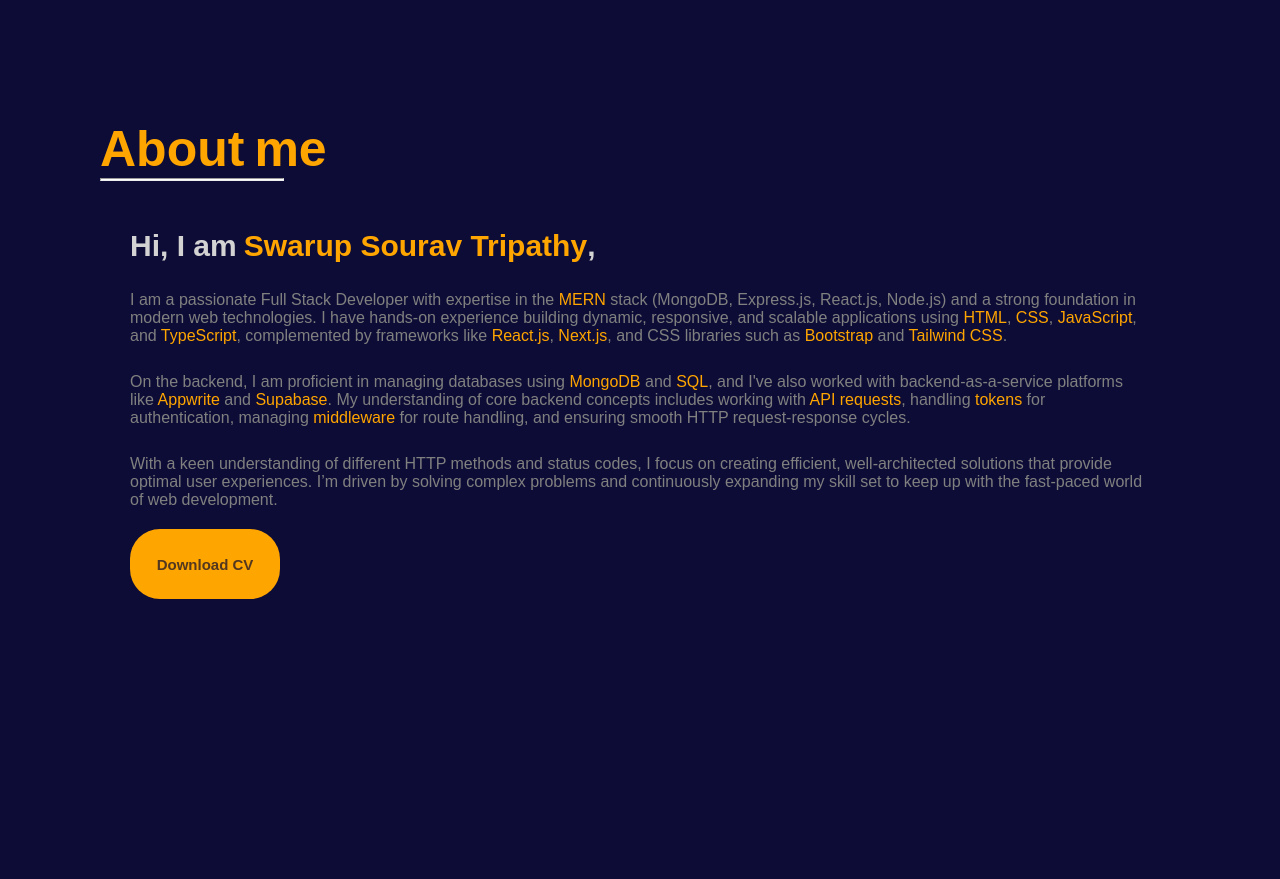
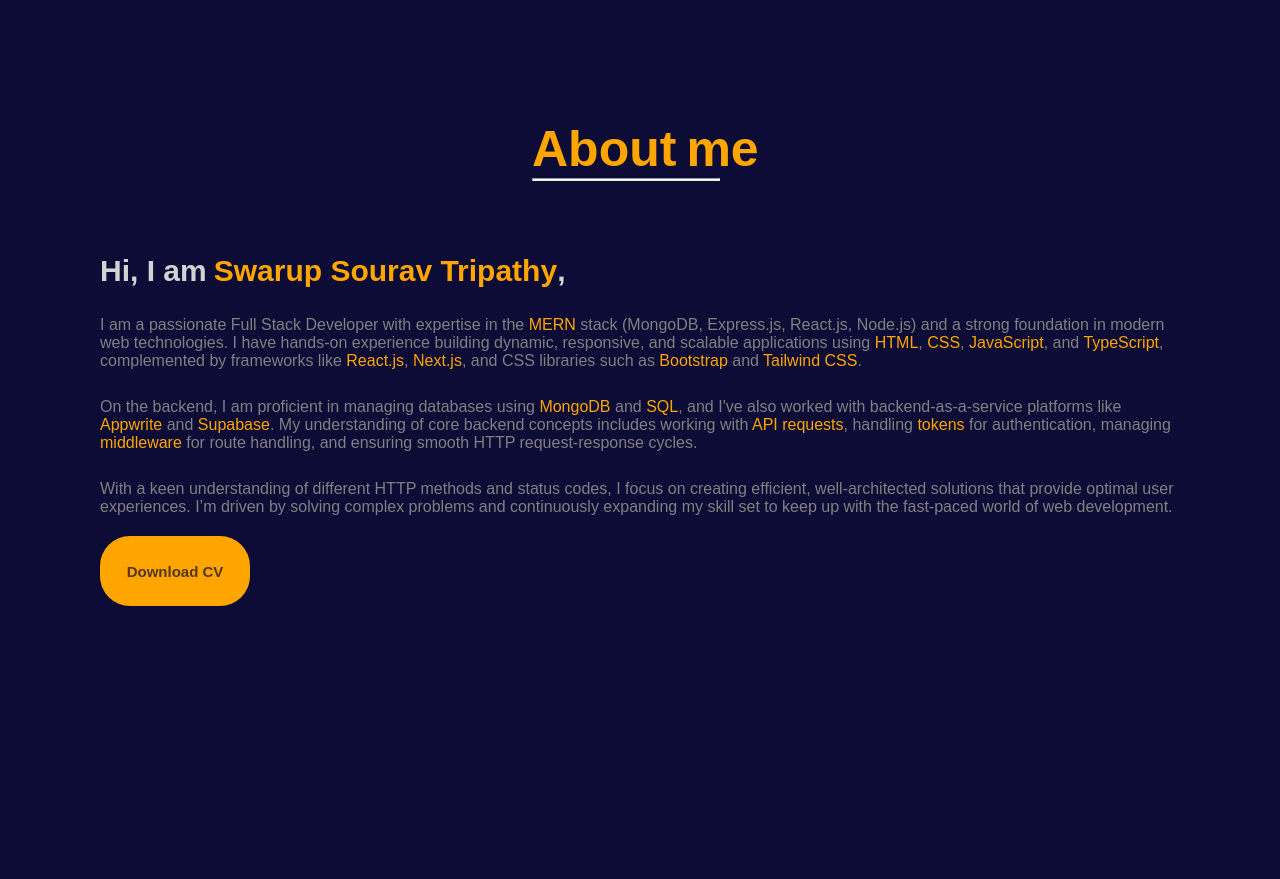
Before and after one commit to swarup-sourav-tripathy/portfolio.react, a React (Vite) app: page / in a window 1280 px wide. Shown: the part 940-1819 px from the top of the page. Built offline with nearby package versions, Linux system fonts and the light colour scheme.

Commit message:
everything fine

```diff
--- a/src/components/Projects/projects.scss
+++ b/src/components/Projects/projects.scss
@@ -14,7 +14,7 @@
 
     @include mobile {
       font-size: 25px;
-      margin-top: 10rem;
+      margin-top: 13rem;
     }
 
     .progressBar {
--- a/src/components/about/About.jsx
+++ b/src/components/about/About.jsx
@@ -7,9 +7,11 @@ const About = () => {
 
         <div className="about">
             <div className="contentContainer">
+                <div className="heading">
                 <h1>About  <article>  me</article></h1>
 
-                <hr />
+               <hr />
+                </div>
                 <br />
                 <div className="container">
                     <div className="content">
--- a/src/components/about/about.scss
+++ b/src/components/about/about.scss
@@ -1,5 +1,4 @@
 @import "../../app.scss";
-
 
 .about {
   display: flex;
@@ -39,11 +38,24 @@
     }
   }
 
-  .container{
+  .heading {
+    display: flex;
+    justify-content: center;
+    text-align: center;
+    flex-direction: column;
+    margin-left: 40%;
+    margin-bottom: 5rem;
+    @include mobile {
+      margin-left: 22%;
+      margin-bottom: 2rem;
+    }
+  }
+
+  .container {
     display: flex;
     flex-direction: row;
     justify-content: space-between;
-    @include mobile{
+    @include mobile {
       display: flex;
       flex-direction: column-reverse;
     }
@@ -54,20 +66,21 @@
     flex-direction: column;
     justify-content: center;
     text-align: start;
-    margin: 30px;
+    margin-top: -25px;
 
     @include mobile {
       margin: 0;
+      text-align: center;
     }
   }
 
   hr {
-    width: 17%;
+    width: 29%;
     height: 3px;
     background-color: white;
 
     @include mobile {
-      width: 42%;
+      width: 75%;
       height: 2px;
     }
   }
@@ -77,6 +90,7 @@
     color: gray;
 
     @include mobile {
+      text-align: center;
       margin-top: 5px;
       width: 300px;
     }
@@ -95,7 +109,7 @@
     color: orange;
 
     @include mobile {
-      font-size: 30px;
+      font-size: 40px;
     }
   }
 
```
